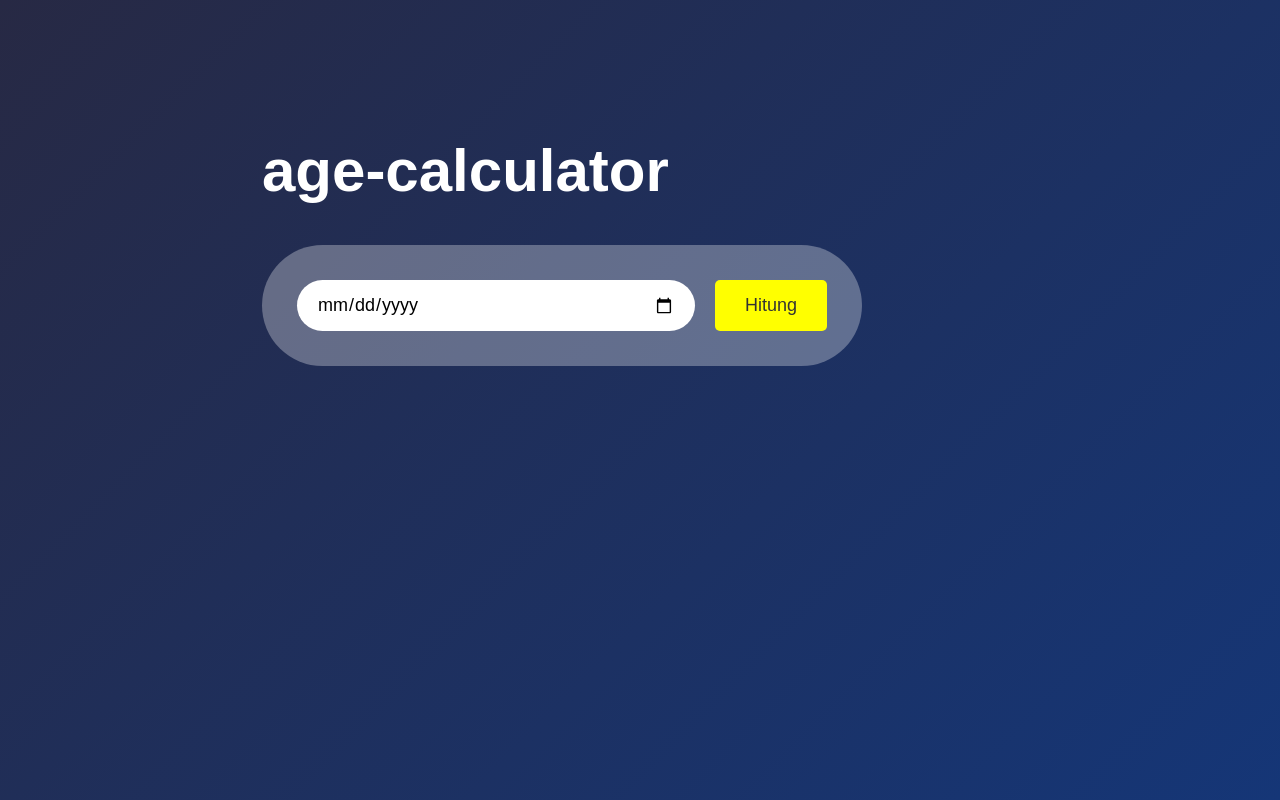
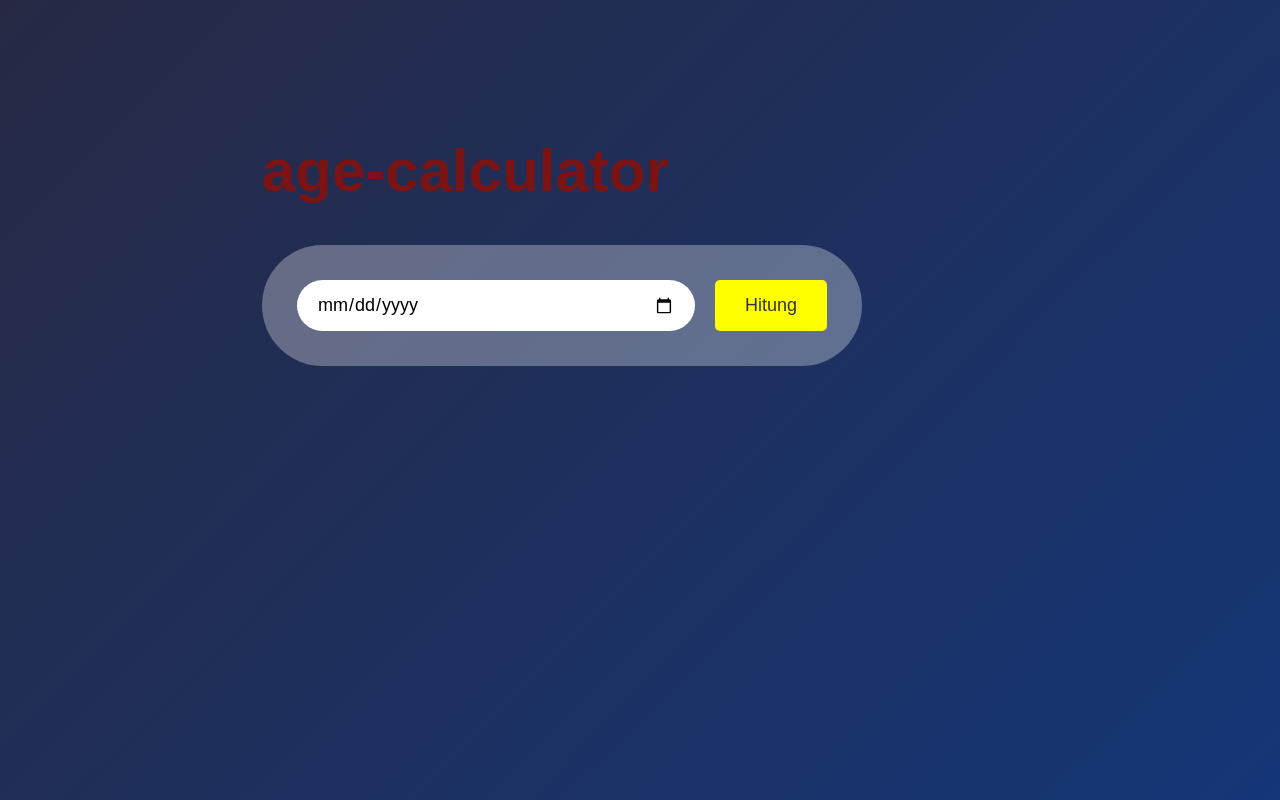
Before and after one commit to aliftommy/aliftommy.github.io, a plain HTML site: page index.html in a window 1280 px wide. Drawn offline with Linux system fonts and the light colour scheme.

Commit message:
Update style.css

```diff
--- a/style.css
+++ b/style.css
@@ -8,7 +8,7 @@
     width: 100%;
     min-height: 100vh;
     background: linear-gradient(135deg, #272944, #153677);
-    color: #fff;
+    color: #7a1414;
     padding: 10px;
 }
 
```
